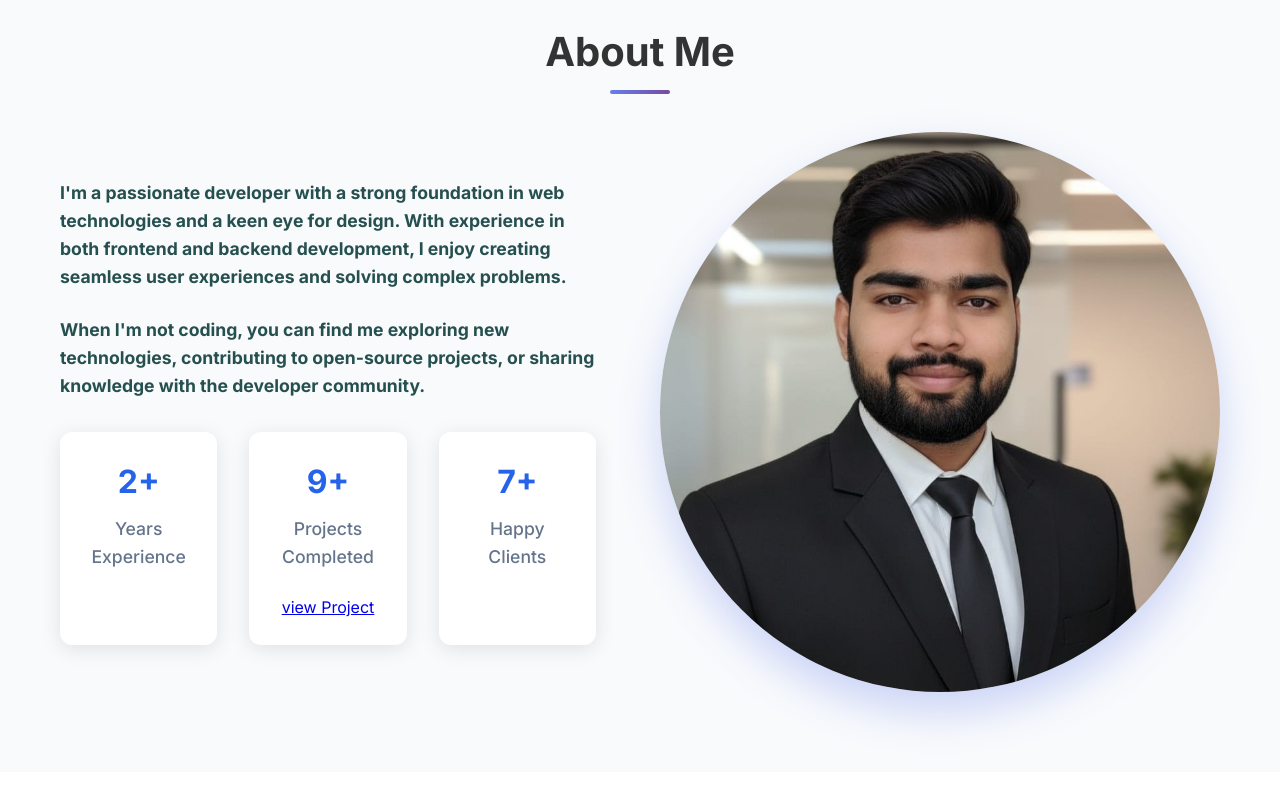
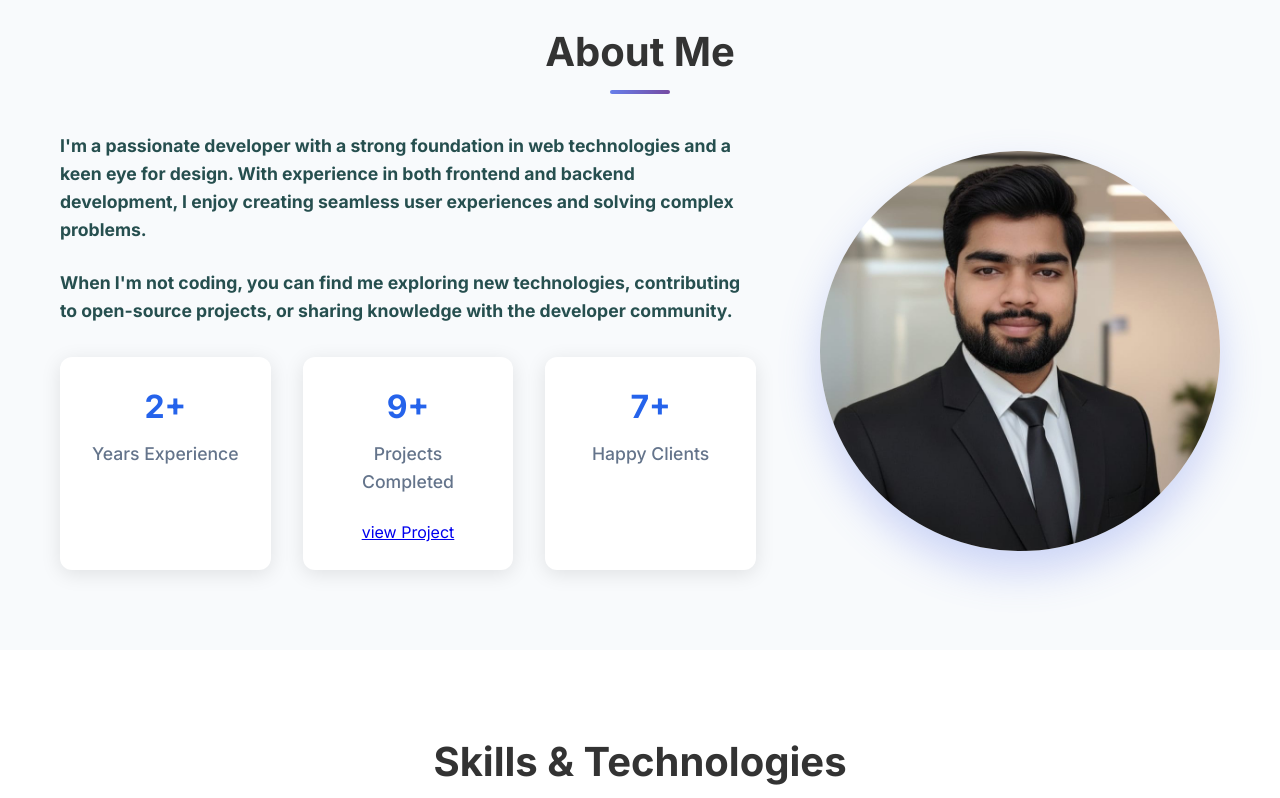
Before and after one commit to anktiwari053/Portfolio, a plain HTML site: page index.html in a window 1280 px wide. Shown: the part 860-1658 px from the top of the page. Drawn offline with Linux system fonts and the light colour scheme.

Commit message:
Add files via upload

```diff
--- a/index.html
+++ b/index.html
@@ -111,7 +111,7 @@
                     </div>
                 </div>
                 <div class="about-image">
-                    <div class="image-placeholder" style="background-image: url(linkdin.jpg); height: 70vh; width: 70vh;">
+                    <div class="image-placeholder" style="background-image: url(linkdin.jpg); height: 50vh; width: 50vh;">
 
                     </div>
                 </div>
```
